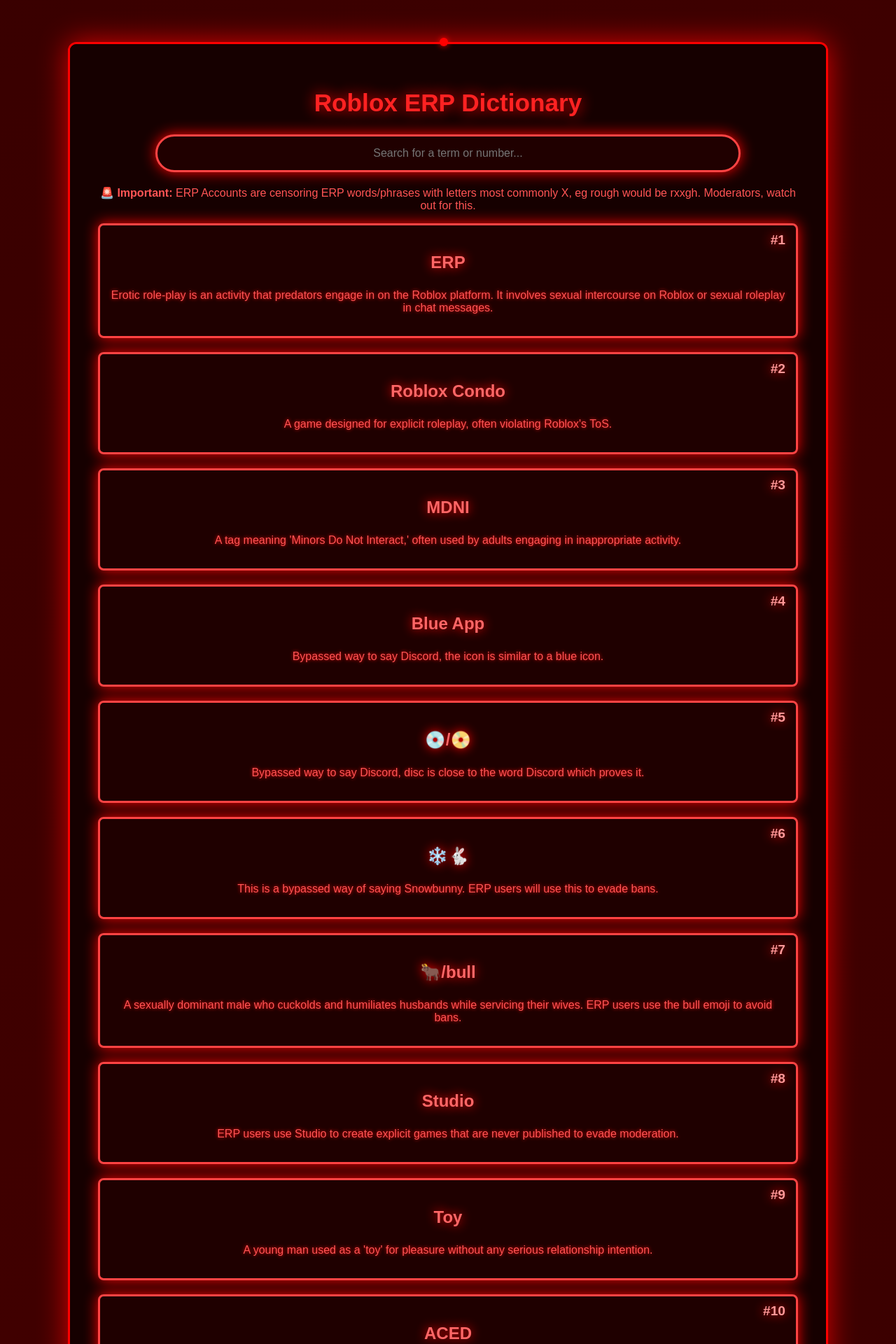
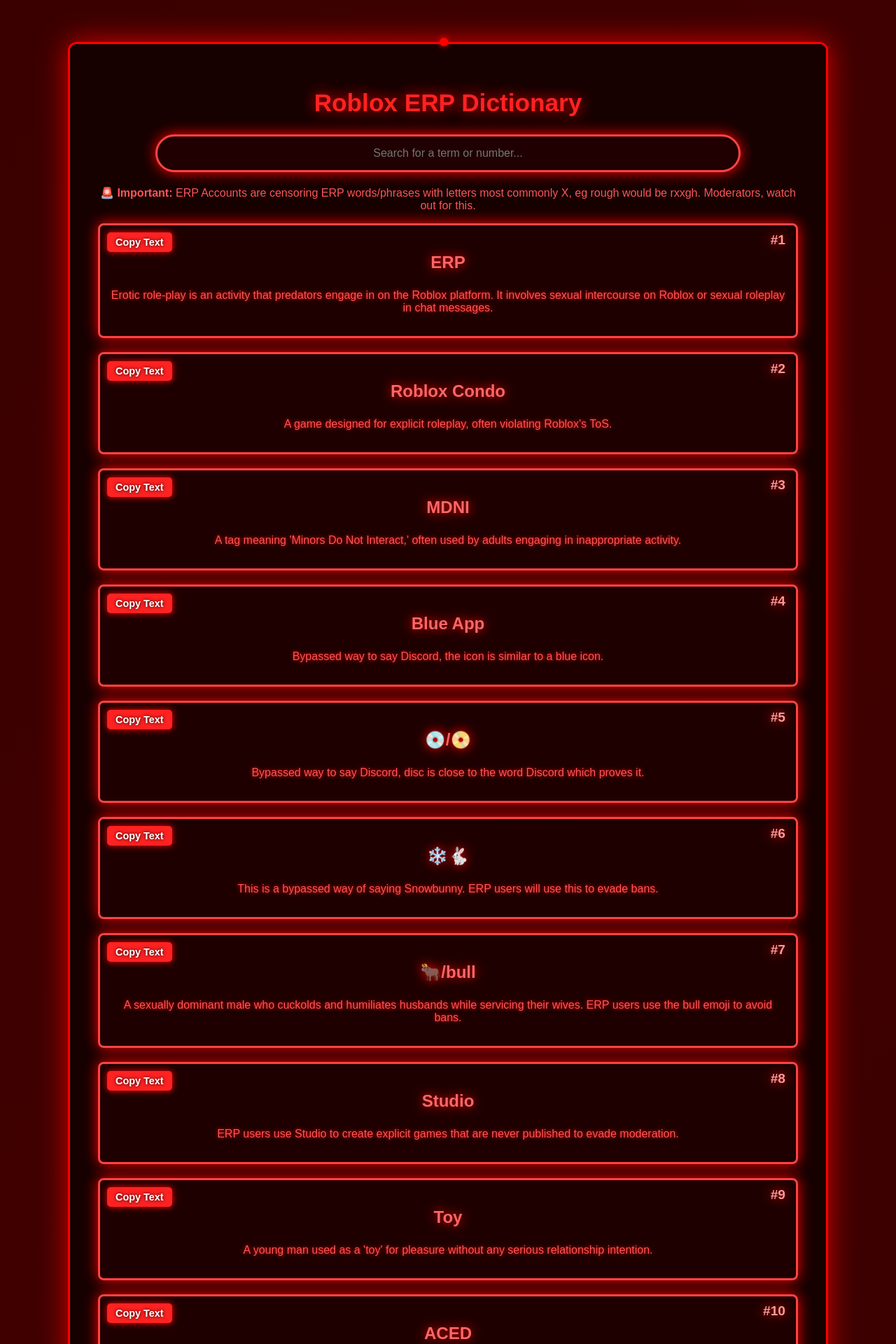
Before and after one commit to T-TGM/ERP-Definition, a Jekyll site: the page index.html, which Jekyll copies as it is, in a window 1280 px wide. Shown: the top 1920 px of the page at 70% size. Built offline with Jekyll 4.4.1, drawn with Linux system fonts in a browser that asks for light colours; some of the changed text lies outside the part shown.

Commit message:
Update index.html

```diff
--- a/index.html
+++ b/index.html
@@ -81,7 +79,6 @@
             text-shadow: 0 0 20px red;
         }
 
-        /* 🎭 Interactive Search Bar */
         .search-container {
             margin-bottom: 20px;
         }
@@ -98,7 +95,7 @@
             text-align: center;
             box-shadow: 0 0 20px red;
             transition: all 0.2s ease-in-out;
-            cursor: none; /* 🔥 Hides the cursor in the search bar */
+            cursor: none;
         }
 
         #search-bar:focus {
@@ -165,29 +157,52 @@
             text-shadow: 0 0 15px red;
         }
 
+        /* 🔥 Stylish Copy Button */
+        .copy-btn {
+            position: absolute;
+            top: 10px;
+            left: 10px;
+            background: #ff2222;
+            color: white;
+            border: none;
+            padding: 6px 12px;
+            border-radius: 5px;
+            cursor: pointer;
+            font-size: 0.9em;
+            font-weight: bold;
+            box-shadow: 0 0 10px red;
+            transition: all 0.2s ease-in-out;
+            text-shadow: 0 0 5px black;
+        }
+
+        .copy-btn:hover {
+            background: #cc0000;
+            box-shadow: 0 0 15px red;
+        }
+
+        .copy-btn:active {
+            transform: scale(0.95);
+            background: #990000;
+        }
     </style>
 </head>
 <body>
 
-    <!-- 🖱️ Custom Cursor -->
     <div class="custom-cursor"></div>
 
     <div class='container'>
         <h1>Roblox ERP Dictionary</h1>
 
-        <!-- Search Bar -->
         <div class='search-container'>
             <input type='text' id='search-bar' placeholder='Search for a term or number...'>
         </div>
 
-        <!-- Info Board -->
         <div class='info-board'>
             <p><strong>🚨 Important:</strong> ERP Accounts are censoring ERP words/phrases with letters most commonly X, eg rough would be rxxgh. Moderators, watch out for this.</p>
         </div>
 
         <div id='definitions'></div>
 
-        <!-- 👤 Made by TGM -->
         <div class="footer">Made by TGM</div>
     </div>
 
@@ -283,28 +297,25 @@
                     number.toString().includes(filter)
                 ) {
                     const defElement = document.createElement('div');
-                    defElement.className = 'definition hidden';
+                    defElement.className = 'definition';
                     defElement.innerHTML = `
                         <span class="definition-number">#${number}</span>
+                        <button class="copy-btn" onclick="copyText('${definition}', this)">Copy Text</button>
                         <p class='term'>${term}</p>
                         <p>${definition}</p>
                     `;
                     container.appendChild(defElement);
-                    setTimeout(() => defElement.classList.remove('hidden'), 50);
                 }
             });
         }
 
-        searchBar.addEventListener('input', (e) => {
-            renderDefinitions(e.target.value);
-        });
+        function copyText(text, btn) {
+            navigator.clipboard.writeText(text);
+            btn.textContent = "Copied!";
+            setTimeout(() => btn.textContent = "Copy Text", 2000);
+        }
 
-        document.addEventListener('mousemove', (e) => {
-            requestAnimationFrame(() => {
-                cursor.style.left = `${e.clientX}px`;
-                cursor.style.top = `${e.clientY}px`;
-            });
-        });
+        searchBar.addEventListener('input', (e) => renderDefinitions(e.target.value));
 
         renderDefinitions();
     </script>
```
Also changed, not shown: other parts of index.html (+0 -8 lines).
